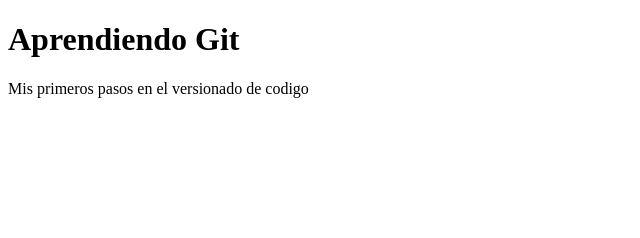
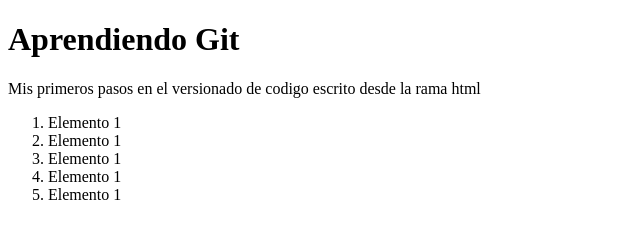
Before and after one commit to sebudea/youtube-git, a plain HTML site: page index.html in a window 1280 px wide. Shown: the whole page, without its empty margins (0-640 px from the left). Drawn offline with Linux system fonts and the light colour scheme.

Commit message:
Agregando index.js al index.html

```diff
--- a/index.html
+++ b/index.html
@@ -7,6 +7,14 @@
 </head>
 <body>
     <h1>Aprendiendo Git</h1>
-    <p>Mis primeros pasos en el versionado de codigo</p>
+    <p>Mis primeros pasos en el versionado de codigo escrito desde la rama html</p>
+    <ol>
+        <li>Elemento 1</li>
+        <li>Elemento 1</li>
+        <li>Elemento 1</li>
+        <li>Elemento 1</li>
+        <li>Elemento 1</li>
+    </ol>
+    <script src="index.js"></script>
 </body>
 </html>
```
